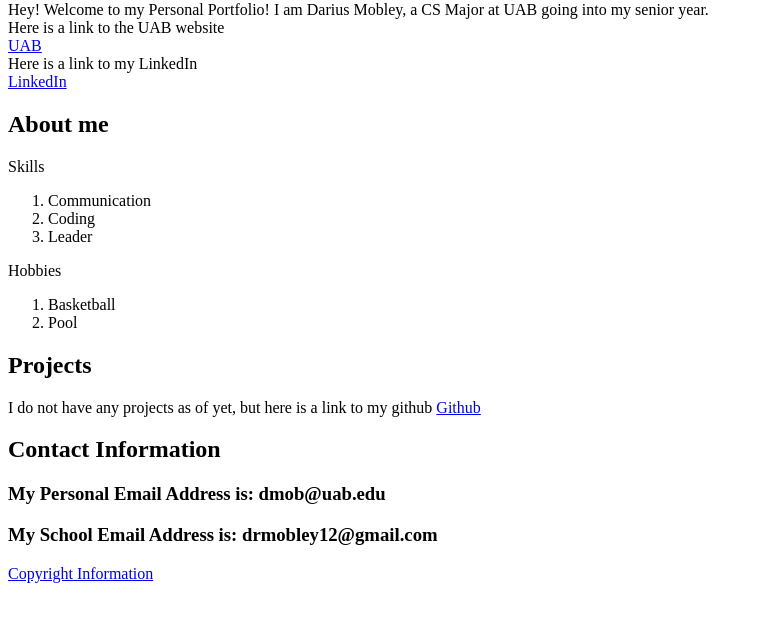
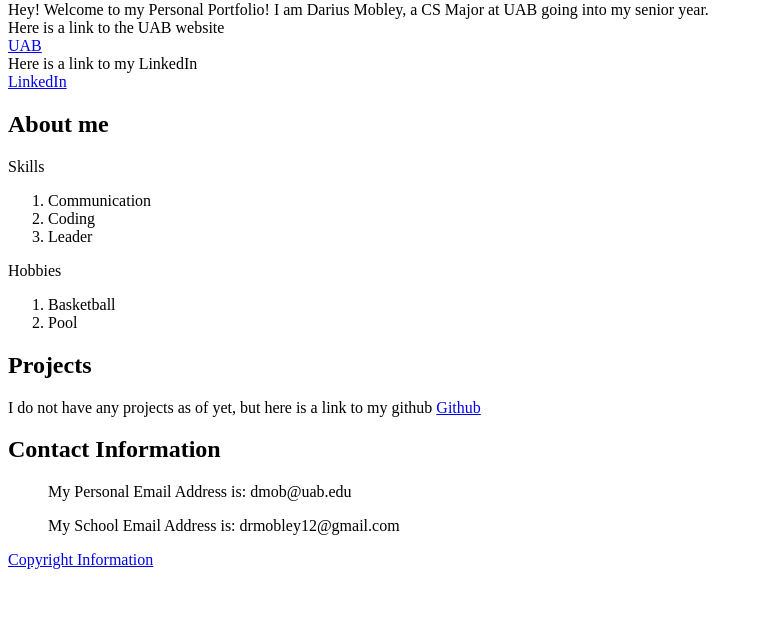
Before and after one commit to dmob123/UAB-CS-221, a plain HTML site: page Labs/Lab2/index.html in a window 1280 px wide. Shown: the part 79-700 px from the top of the page, without its empty margins (0-763 px from the left). Drawn offline with Linux system fonts and the light colour scheme.

Commit message:
Update index.html

```diff
--- a/Labs/Lab2/index.html
+++ b/Labs/Lab2/index.html
@@ -29,23 +29,19 @@
         <li> Pool</li>
         </ol>
     </section>
-
     <section>
         <h2>Projects</h2>
         I do not have any projects as of yet, but
             here is a link to my github
         <a href="https://github.com/dmob123/UAB-CS-221.git">Github</a>
     </section>
-
     <section>
         <h2>Contact Information</h2>
-        <h3>My Personal Email Address is: dmob@uab.edu</h3>
-        <h3>My School Email Address is: drmobley12@gmail.com</h3>
+        <ul>My Personal Email Address is: dmob@uab.edu</ul>
+        <ul>My School Email Address is: drmobley12@gmail.com</ul>
     </section>
-
     <footer>
         <a href="https://www.multiplechronicconditions.org/fair-use-act-disclaimer/#:~:text=**FAIR%20USE**,that%20might%20otherwise%20be%20infringing.">Copyright Information</a>
     </footer>
-
 </body>
 </html>
```
